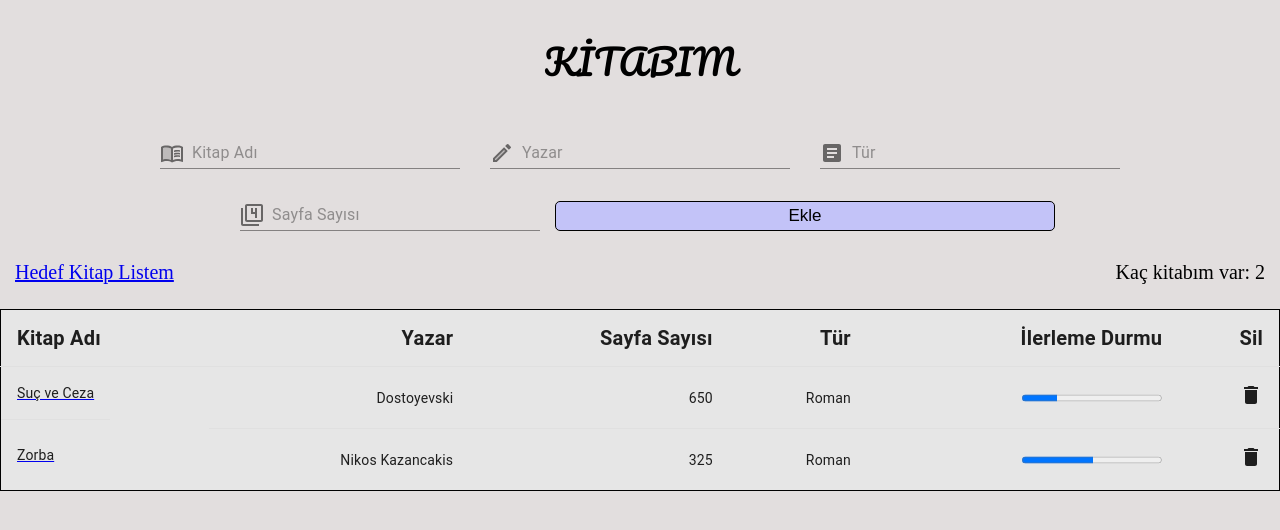
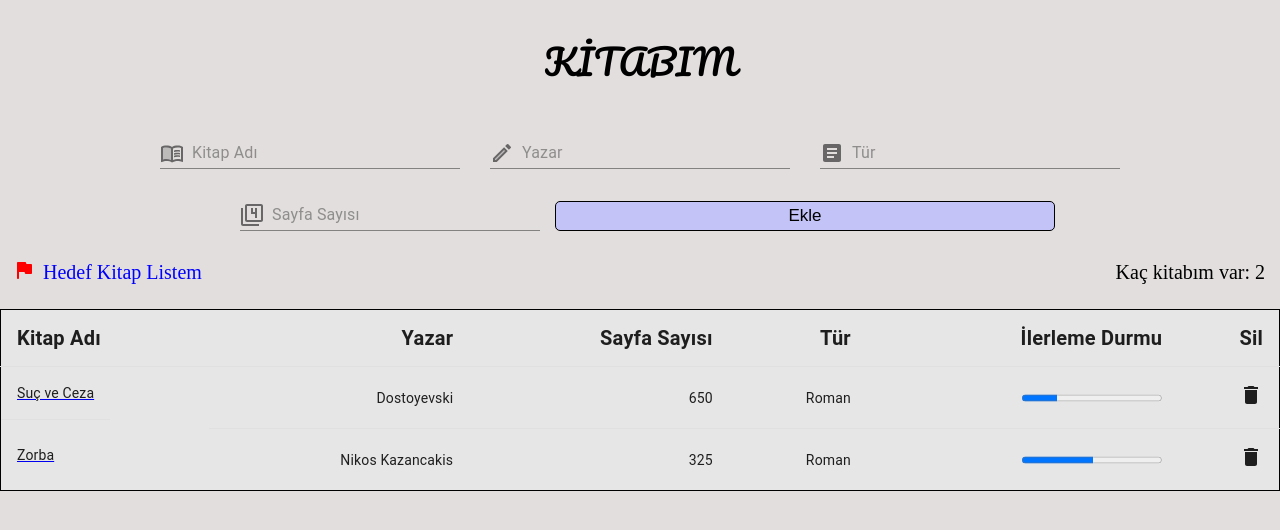
Before and after one commit to Onurkotz/ayracapp, a React (Create React App) app: page / in a window 1280 px wide. Shown: the top 530 px of the page. Built offline with nearby package versions, Linux system fonts and the light colour scheme.

Commit message:
component total 2

```diff
--- a/src/App.js
+++ b/src/App.js
@@ -2,6 +2,7 @@ import "./App.css";
 import Header from "./components/mainList/header/Header";
 import Home from "./components/mainList/home/Home"
 import About from "./components/aboutList/aboutHome/about/About";
+import Goal from "./components/goal/Goal"
 
 import { BrowserRouter as Router, Routes, Route } from "react-router-dom";
 
@@ -13,6 +14,7 @@ function App() {
         <Routes>
           <Route path="/" element={<Home />} exact />
           <Route path="/think/:id" element={<About />} />
+          <Route path="/myGoals" element={<Goal />} />
         </Routes>
       </Router>
     </div>
--- a/src/components/aboutList/aboutHome/listDraft/list.css
+++ b/src/components/aboutList/aboutHome/listDraft/list.css
@@ -1,5 +1,9 @@
 .container{
     padding: 40px;
+}
+
+ol{
+    background-color: rgb(230, 230, 230);
 }
 
 li{
--- /dev/null
+++ b/src/components/goal/Goal.js
@@ -0,0 +1,7 @@
+import React from 'react'
+
+export default function Goal() {
+  return (
+    <div>Goal</div>
+  )
+}
--- a/src/components/mainList/total/Total.js
+++ b/src/components/mainList/total/Total.js
@@ -4,12 +4,15 @@ import { Link } from "react-router-dom";
 
 import "./total.css";
 
+import FlagRoundedIcon from '@mui/icons-material/FlagRounded';
+
 function Total() {
   const items = useSelector((state) => state.bookList.items);
 
   return (
     <div className="totalMain">
-      <Link to="./">Hedef Kitap Listem</Link>
+      <FlagRoundedIcon sx={{color: "red", margin: "-3px"}}/>
+      <Link className="link" to="/myGoals">Hedef Kitap Listem</Link>
       <span> Kaç kitabım var: {items.length} </span>
     </div>
   );
--- a/src/components/mainList/total/total.css
+++ b/src/components/mainList/total/total.css
@@ -2,3 +2,10 @@
     padding: 15px;
     font-size: 20px;
 }
+
+.link{
+    text-decoration: none;
+    color: blue;
+    margin-left: 10px;
+
+}
```
Also changed, not shown: src/components/goal/goal.css (added).
